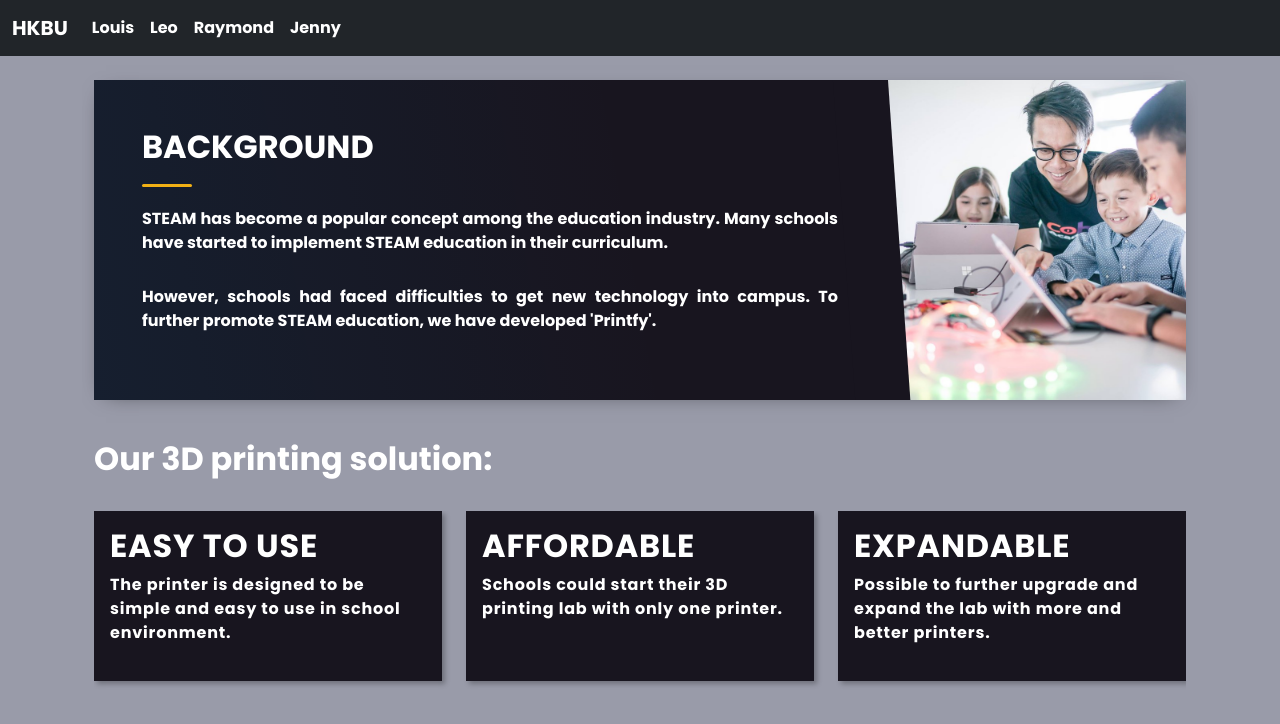
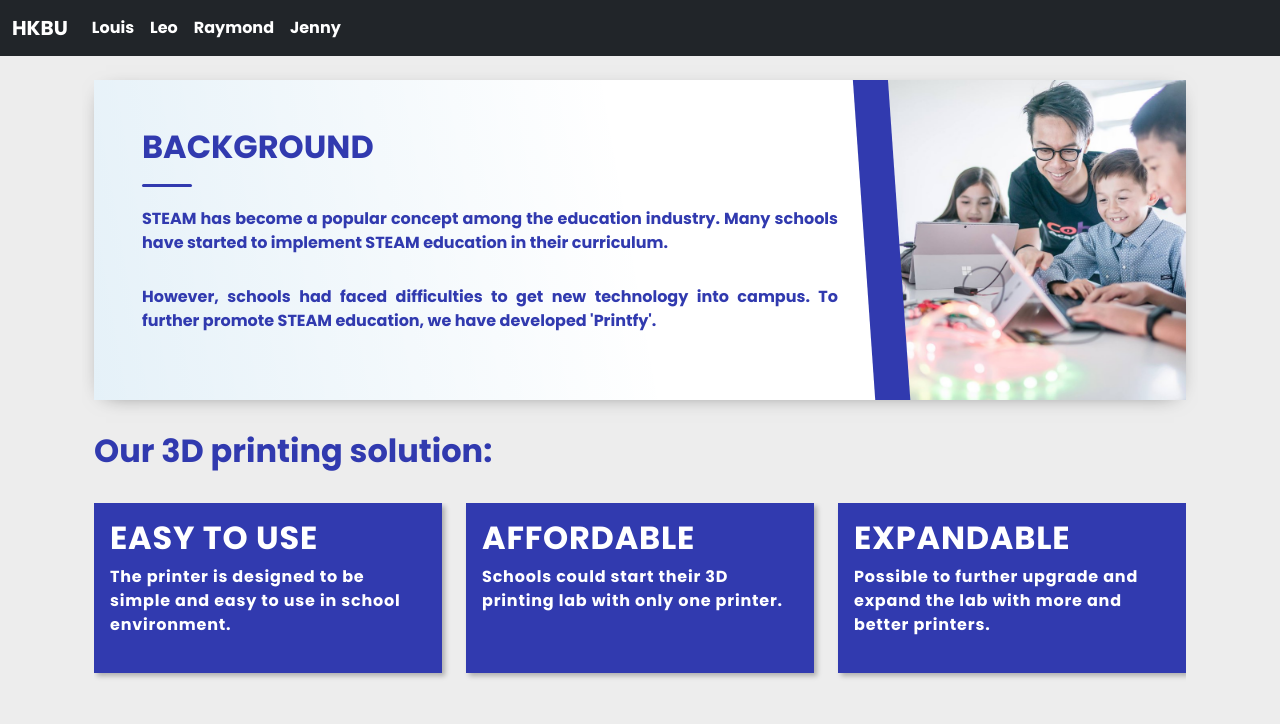
Before and after one commit to leoleo1222/landing-web-3dprinter, a Vue app: page /raymond in a window 1280 px wide. Shown: the top 724 px of the page. Built offline with nearby package versions, Linux system fonts and the light colour scheme; what vue3-apexcharts would draw is missing.

Commit message:
Background: theme color as blue

```diff
--- a/src/components/BgComp.vue
+++ b/src/components/BgComp.vue
@@ -6,7 +6,7 @@
     <!-- <div class="just for margin" style="margin-top:10px"></div> -->
         <br>
     <article class="postcard dark blue" style="padding: 0px;">
-      <a class="postcard__img_link" href="#">
+      <a class="postcard__img_link" href="#" style="overflow: hidden">
         <img
           class="postcard__img"
           src="../assets/goal3.jpg"
@@ -28,7 +28,7 @@
       </div>
     </article>
 
-    <h2 class="pt-2 text-white">Our 3D printing solution:</h2>
+    <h2 style="color:#313aaf">Our 3D printing solution:</h2>
     <br>
    <!-- Part for the cards -->
     <div class="container" style="padding: 0px">
@@ -94,7 +94,7 @@ export default {
 }
 
 body {
-  background: rgba(0, 5, 40, 0.4);
+  background: #ededed;
 }
 
 
@@ -113,7 +113,7 @@ h2.effect {
   position: relative;
   font-size: calc(12px + 8vw);
   color: #161a52;
-  -webkit-text-stroke: 0.3vw #f1b015;
+  -webkit-text-stroke: 0.3vw #313aaf;
   text-transform: uppercase;
   white-space: nowrap;
 }
@@ -125,9 +125,9 @@ h2.effect::before {
   left: 0;
   width: 0;
   height: 100%;
-  color: #f1b015;
+  color: #313aaf;
   -webkit-text-stroke: 0vw #161a52;
-  border-right: 2px solid #f1b015;
+  border-right: 2px solid #313aaf;
   overflow: hidden;
   animation: animate 2.5s linear infinite;
 }
@@ -194,7 +194,7 @@ body {
 }
 
 .dark {
-  background: #110f16;
+  background: #313aaf;
 }
 
 a,
@@ -212,8 +212,8 @@ a:hover {
   margin: 0 0 2rem 0;
   overflow: hidden;
   position: relative;
-  color: #ffffff;
-  background: #18151f;
+  color: #313aaf;
+  background: #ffffff;
 }
 
 .postcard.light {
@@ -299,13 +299,13 @@ a:hover {
     content: "";
     position: absolute;
     display: block;
-    background: #18151f;
+    background: #313aaf;
     top: -20%;
     height: 130%;
     width: 55px;
   }
   .postcard:hover .postcard__img {
-    transform: scale(1.1);
+    transform: scale(1.05);
   }
   .postcard:nth-child(2n + 1) {
     flex-direction: row;
@@ -333,11 +333,11 @@ a:hover {
     display: block;
     top: -20%;
     height: 130%;
-    width: 55px;
+    width: 35px;
   }
 
   .postcard.dark .postcard__text:before {
-    background: #18151f;
+    background: #313aaf;
   }
 
   .postcard.light .postcard__text:before {
@@ -347,15 +347,15 @@ a:hover {
 
 /* COLORS */
 .postcard .postcard__tagbox .blue.play:hover {
-  background: #f1b015;
+  background: #313aaf;
 }
 
 .blue .postcard__title:hover {
-  color: #f1b015;
+  color: #11187b;
 }
 
 .blue .postcard__bar {
-  background-color: #f1b015;
+  background-color: #313aaf;
 }
 
 .blue::before {
@@ -401,10 +401,13 @@ a:hover {
   border-radius: 0;
   color:rgba(0,0,0,1);
   letter-spacing: .05rem;
-  font-family: 'Oswald', sans-serif;
-  background: #18151f;
+  background: #313aaf;
   color: white;
   box-shadow: 3px 3px 5px rgba(0,0,0,.27);
+}
+
+.card.gr:hover{
+   background: #11187b;
 }
 
 .advantages_title{
```
